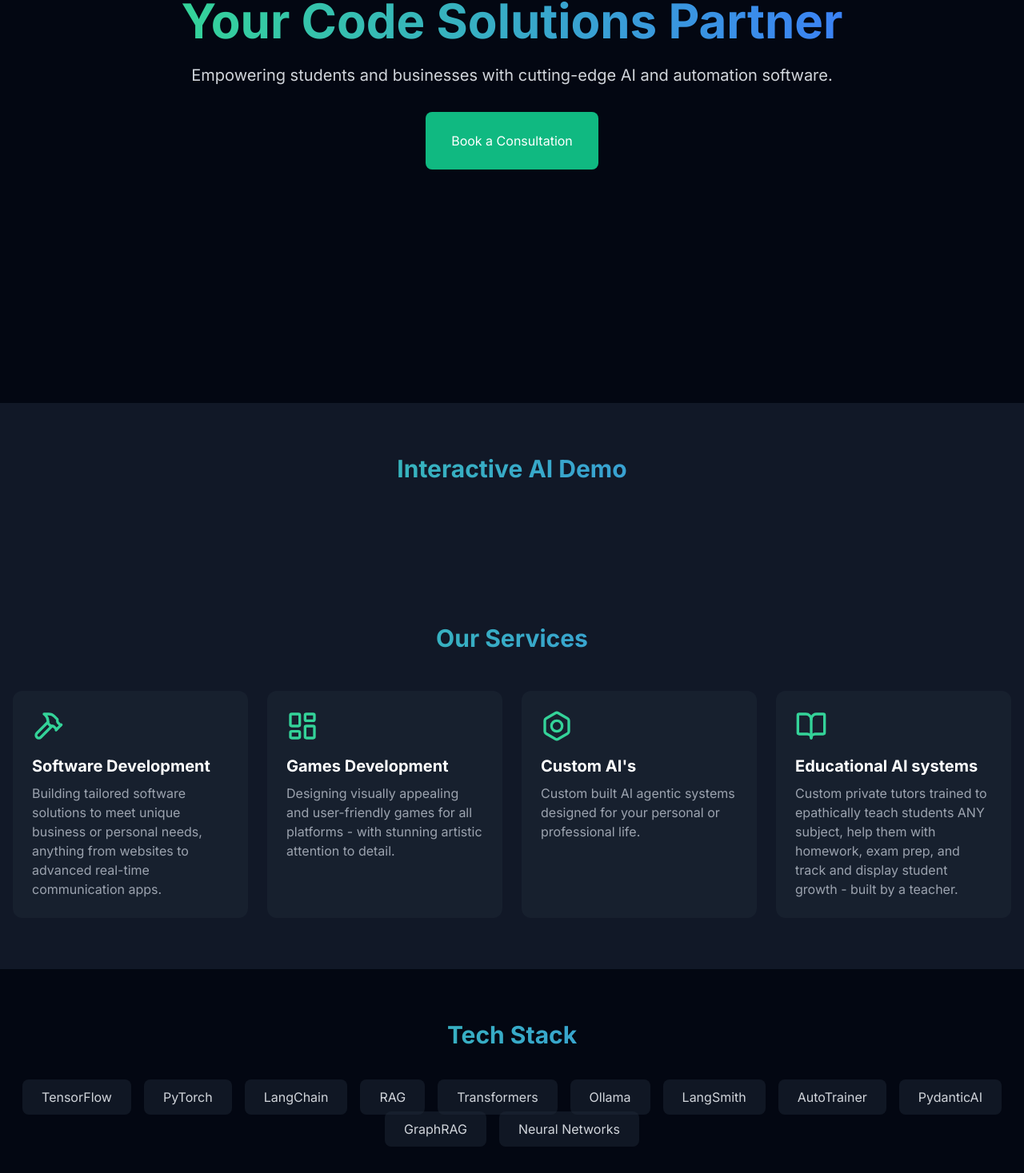
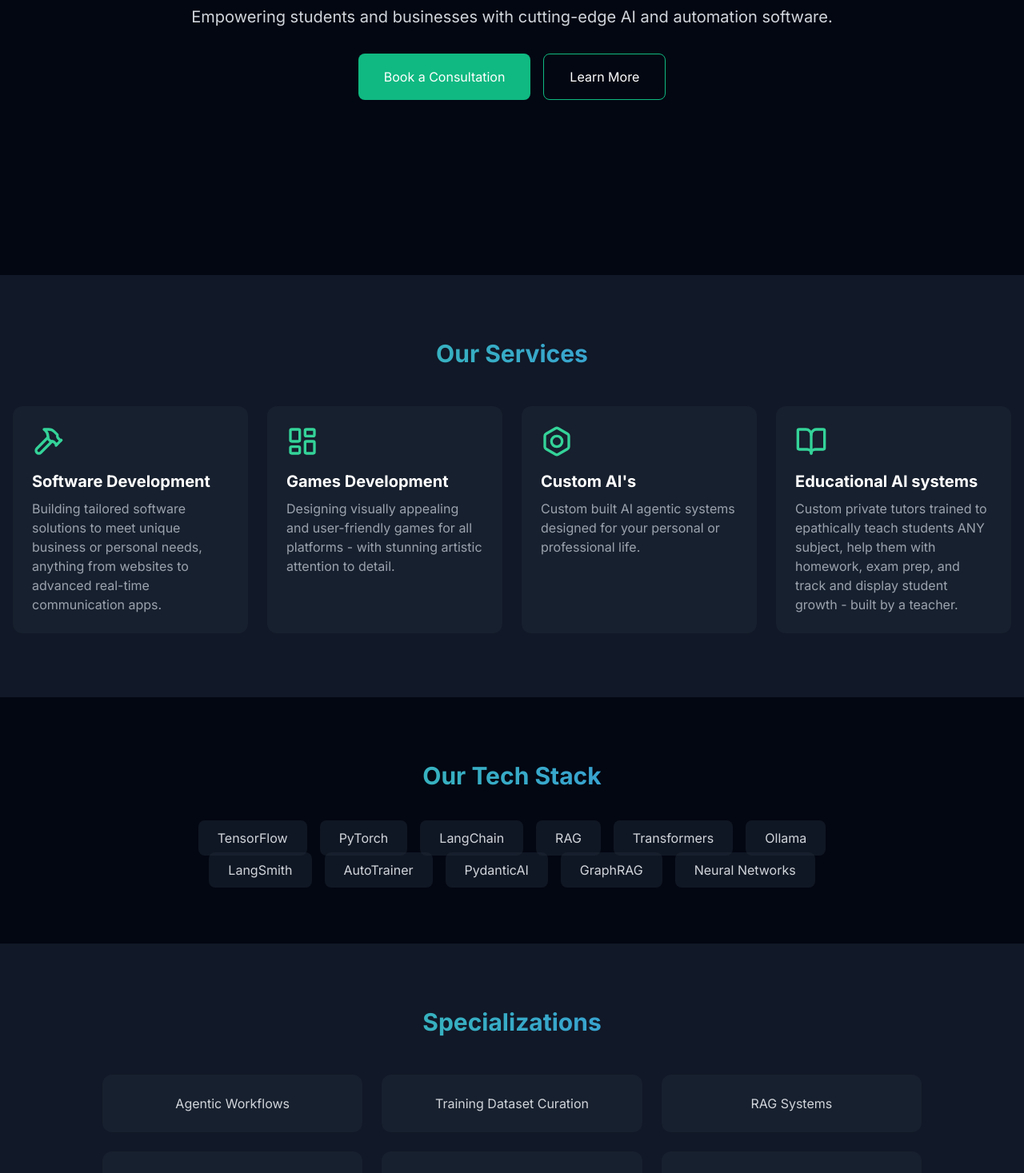
Before and after one commit to banditofsmoke/testsite2, a Next.js app: page / in a window 1280 px wide. Shown: the part 424-1891 px from the top of the page at 80% size. Built offline with nearby package versions, Linux system fonts and the light colour scheme.

Commit message:
Update page.tsx
removed iframe for now, broke it at 1am

```diff
--- a/app/page.tsx
+++ b/app/page.tsx
@@ -75,7 +75,8 @@ export default function Page() {
 
   return (
     <main className="bg-gray-950 text-white">
-      <section className="min-h-screen flex flex-col items-center justify-center relative">
+      {/* Hero Section */}
+      <section className="min-h-[80vh] flex flex-col items-center justify-center relative">
         <div className="absolute inset-0 bg-gradient-to-b from-transparent to-gray-950" />
         <div className="relative z-10 text-center px-8 max-w-4xl">
           <h1 className="text-4xl md:text-6xl font-bold mb-6 bg-clip-text text-transparent bg-gradient-to-r from-emerald-400 to-blue-500">
@@ -84,25 +85,25 @@ export default function Page() {
           <p className="text-lg md:text-xl mb-8 text-gray-300">
             Empowering students and businesses with cutting-edge AI and automation software.
           </p>
-          <button onClick={() => setIsBookingOpen(true)}
-            className="group inline-flex items-center px-8 py-6 bg-emerald-500 rounded-lg transition-all duration-300 hover:bg-emerald-600">
-            <span className="relative z-10">Book a Consultation</span>
-          </button>
-        </div>
-      </section>
-
-      <section className="py-16 bg-gray-900">
-        <div className="max-w-7xl mx-auto px-4">
-          <h2 className="text-3xl font-bold text-center mb-12 bg-clip-text text-transparent bg-gradient-to-r from-emerald-400 to-blue-500">
-            Interactive AI Demo
-          </h2>
-          <div className="max-w-4xl mx-auto">
-            {/* HuggingFaceWidget component removed */}
+          <div className="flex gap-4 justify-center">
+            <button
+              onClick={() => setIsBookingOpen(true)}
+              className="group inline-flex items-center px-8 py-4 bg-emerald-500 rounded-lg transition-all duration-300 hover:bg-emerald-600"
+            >
+              <span className="relative z-10">Book a Consultation</span>
+            </button>
+            <a
+              href="/about"
+              className="group inline-flex items-center px-8 py-4 border border-emerald-500 rounded-lg transition-all duration-300 hover:bg-emerald-500/10"
+            >
+              <span className="relative z-10">Learn More</span>
+            </a>
           </div>
         </div>
       </section>
 
-      <section className="py-16 bg-gray-900">
+      {/* Services Section */}
+      <section className="py-20 bg-gray-900">
         <div className="max-w-7xl mx-auto px-4">
           <h2 className="text-3xl font-bold text-center mb-12 bg-clip-text text-transparent bg-gradient-to-r from-emerald-400 to-blue-500">
             Our Services
@@ -119,12 +120,13 @@ export default function Page() {
         </div>
       </section>
 
-      <section className="py-16 bg-gray-950">
+      {/* Tech Stack Section */}
+      <section className="py-20 bg-gray-950">
         <div className="max-w-7xl mx-auto px-4">
           <h2 className="text-3xl font-bold text-center mb-12 bg-clip-text text-transparent bg-gradient-to-r from-emerald-400 to-blue-500">
-            Tech Stack
+            Our Tech Stack
           </h2>
-          <div className="flex flex-wrap justify-center gap-4">
+          <div className="flex flex-wrap justify-center gap-4 max-w-4xl mx-auto">
             {techStack.map((tech, index) => (
               <Tooltip key={index} content={tech.description}>
                 <span className="px-6 py-3 bg-gray-800/50 text-gray-300 rounded-lg hover:bg-gray-800 transition-all duration-300">
@@ -136,15 +138,16 @@ export default function Page() {
         </div>
       </section>
 
-      <section className="py-16 bg-gray-900">
+      {/* Specializations Section */}
+      <section className="py-20 bg-gray-900">
         <div className="max-w-7xl mx-auto px-4">
           <h2 className="text-3xl font-bold text-center mb-12 bg-clip-text text-transparent bg-gradient-to-r from-emerald-400 to-blue-500">
             Specializations
           </h2>
-          <div className="grid grid-cols-1 md:grid-cols-2 lg:grid-cols-3 gap-4">
+          <div className="grid grid-cols-1 md:grid-cols-2 lg:grid-cols-3 gap-6 max-w-5xl mx-auto">
             {specializations.map((spec, index) => (
               <Tooltip key={index} content={spec.description}>
-                <div className="p-6 bg-gray-800/50 rounded-xl text-gray-300 hover:bg-gray-800 transition-all duration-300 text-center">
+                <div className="p-6 bg-gray-800/50 rounded-xl text-gray-300 hover:bg-gray-800 transition-all duration-300 text-center cursor-pointer">
                   {spec.name}
                 </div>
               </Tooltip>
```
